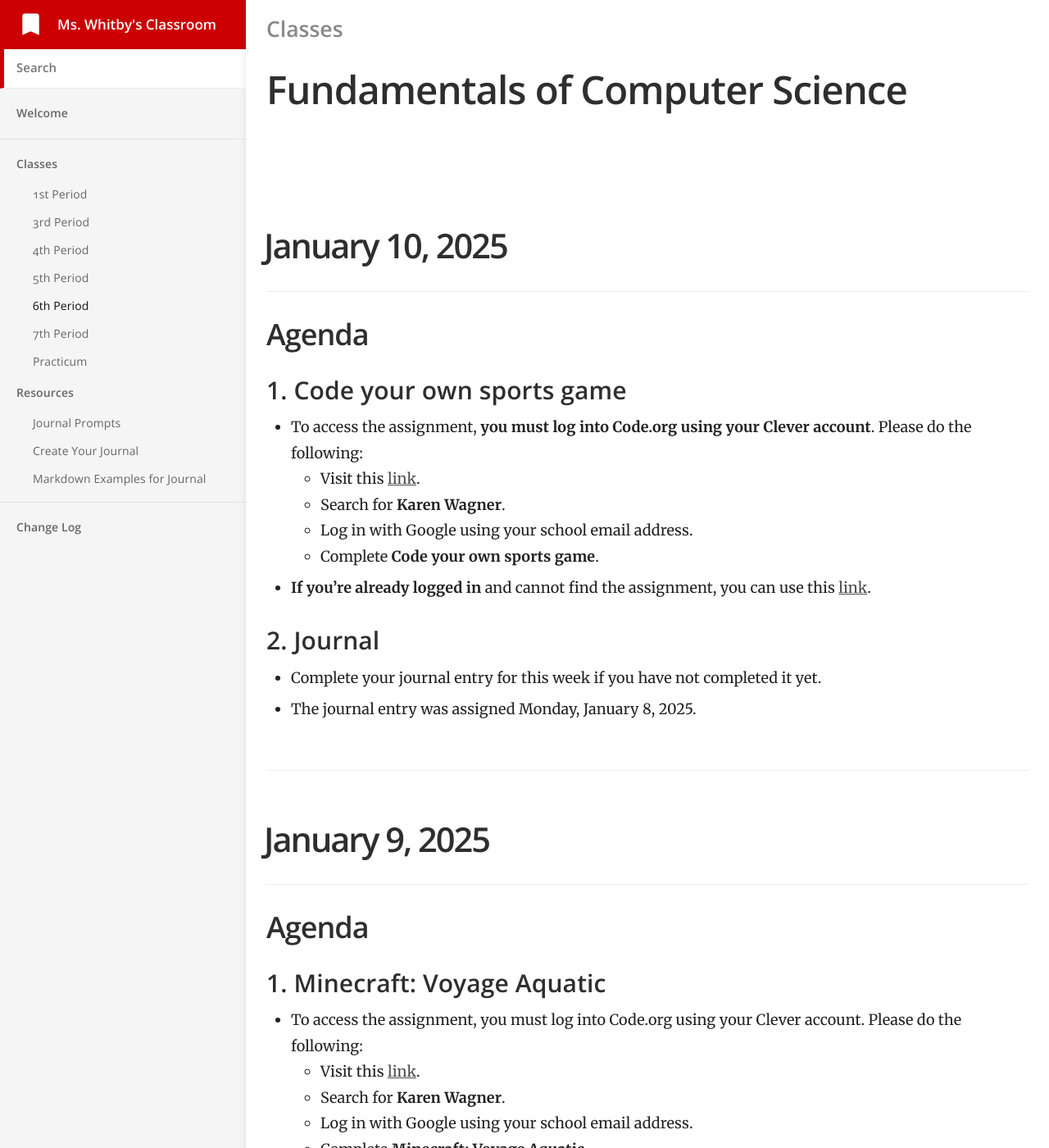
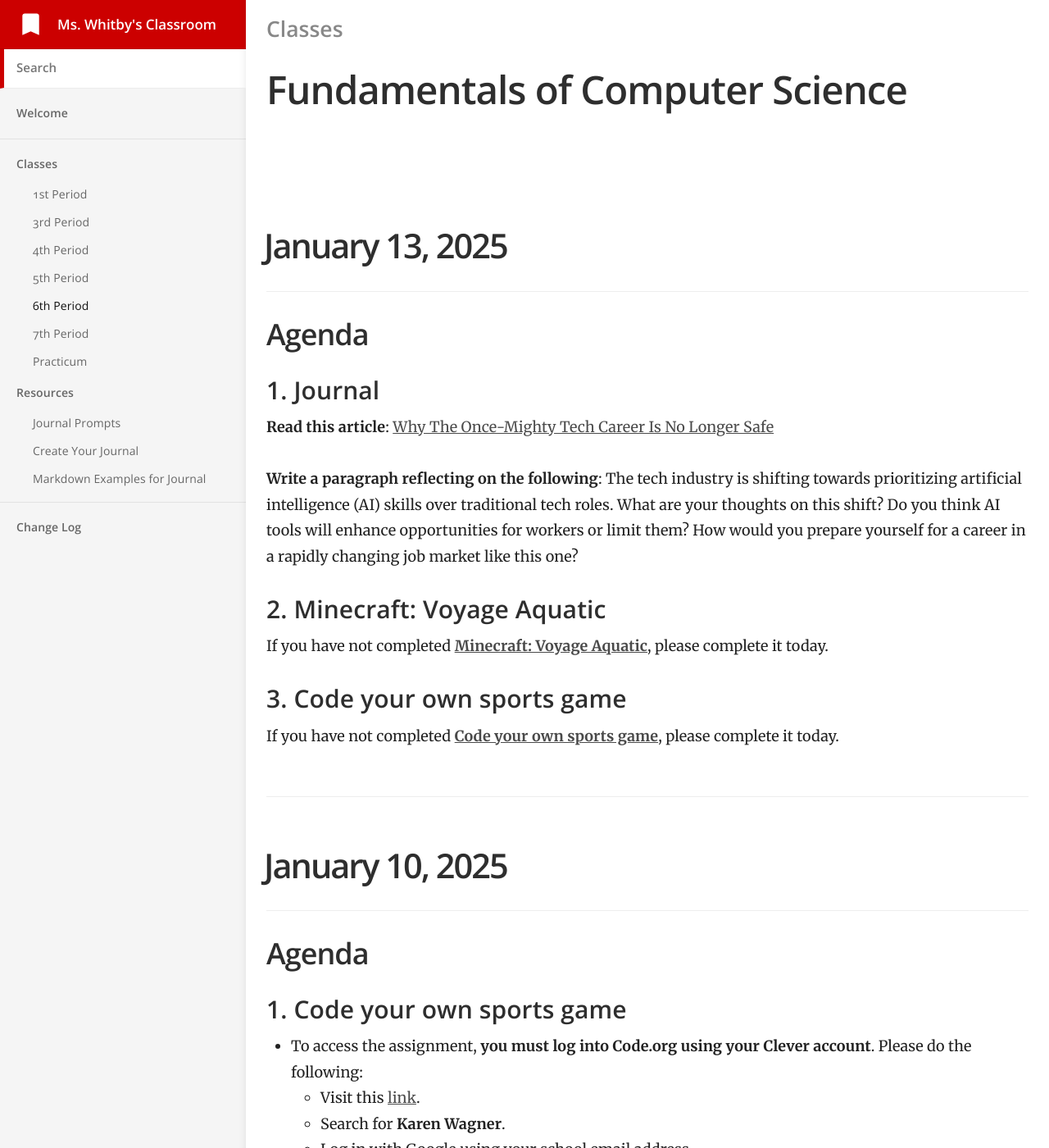
Before and after one commit to mswhitby/classroom, a Jekyll site: the page built from _docs/classes/6th.md, in a window 1280 px wide and 1400 px high. Shown: the whole window at 82% size. Built offline with Jekyll 4.4.1, drawn with Linux system fonts in a browser that asks for light colours.

Commit message:
Updated lessons

```diff
--- a/_docs/classes/6th.md
+++ b/_docs/classes/6th.md
@@ -4,6 +4,26 @@ subtitle: Fundamentals of Computer Science
 category: Classes
 order: 5
 ---
+
+# January 13, 2025
+
+## Agenda
+
+### 1. Journal
+
+**Read this article**: [Why The Once-Mighty Tech Career Is No Longer Safe](https://www.forbes.com/sites/jackkelly/2024/09/23/why-the-once-mighty-tech-career-is-no-longer-safe/)
+
+**Write a paragraph reflecting on the following**: The tech industry is shifting towards prioritizing artificial intelligence (AI) skills over traditional tech roles. What are your thoughts on this shift? Do you think AI tools will enhance opportunities for workers or limit them? How would you prepare yourself for a career in a rapidly changing job market like this one?
+
+### 2. Minecraft: Voyage Aquatic
+
+If you have not completed **[Minecraft: Voyage Aquatic](https://github.com/mswhitby/classroom/blob/main/_docs/classes/6th.md#january-9-2025)**, please complete it today.
+
+### 3. Code your own sports game
+
+If you have not completed **[Code your own sports game](https://github.com/mswhitby/classroom/blob/main/_docs/classes/6th.md#january-10-2025)**, please complete it today.
+
+----
 
 # January 10, 2025
 
```
Also changed, not shown: _docs/classes/3rd.md (+20 -0 lines), _docs/classes/4th.md (+20 -0 lines), _docs/classes/5th.md (+12 -0 lines), _docs/classes/7th.md (+12 -0 lines).
